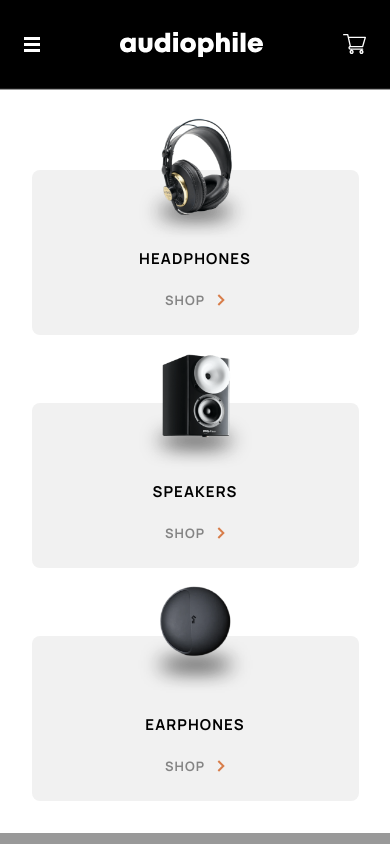
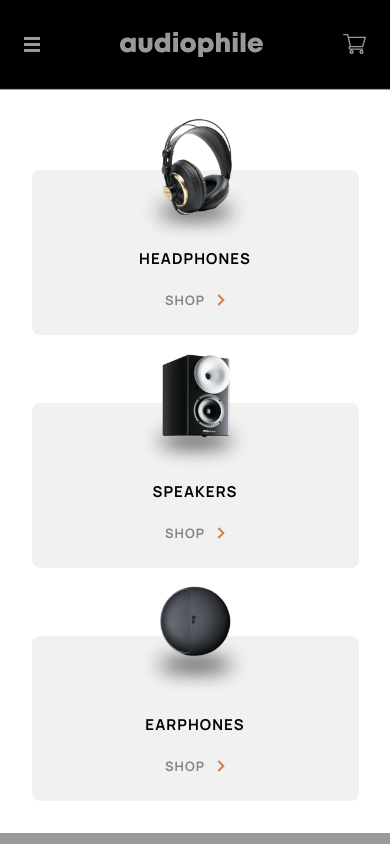
Before and after one commit to caarlosdamian/ecommerce-website, a React (Vite) app: page / in a window 390 px wide. Both pictures are taken after a click on the picture 32 px from the left and 44 px from the top of the page. Built offline with nearby package versions, Linux system fonts and the light colour scheme.

Commit message:
feat(components): added modal component

```diff
--- a/src/components/menu/Menu.tsx
+++ b/src/components/menu/Menu.tsx
@@ -1,5 +1,6 @@
 import { categories } from '../../constants';
 import { CategoryCard } from '../shared/categoryCard/CategoryCard';
+import { Modal } from '../shared/modal/Modal';
 
 interface Props {
   handleClosed: () => void;
@@ -7,8 +8,7 @@
 
 export const Menu = ({ handleClosed }: Props) => {
   return (
-    <div className="fixed top-0 left-0 w-full h-full">
-      <div className="flex flex-col gap-[68px] bg-customWhite absolute top-[90px] left-0 max-h-[750px] w-full px-6 pt-20 pb-8 items-center z-20 sm:h-[340px] sm:flex-row sm:gap-[10px] sm:justify-center">
+    <Modal.ModalBody className="flex flex-col gap-[68px] items-center sm:flex-row sm:gap-[10px] sm:justify-center px-6 pt-20 pb-8 top-[90px] left-0 z-20 max-h-[750px]  w-full sm:h-[340px] ">
       {categories.map((item) => (
         <CategoryCard
           key={item.id}
@@ -18,13 +18,6 @@
           action={handleClosed}
         />
       ))}
-      </div>
-      <div
-        className="bg-customBlack absolute top-[89px] left-0 bg-opacity-40 h-full w-full z-10"
-        onClick={handleClosed}
-      >
-        overlay
-      </div>
-    </div>
+    </Modal.ModalBody>
   );
 };
--- a/src/components/shared/header/Header.tsx
+++ b/src/components/shared/header/Header.tsx
@@ -2,18 +2,21 @@
 import { cart, hamburger, logo } from '../../../assets';
 import { headerLinks } from '../../../constants';
 import { useIntl } from 'react-intl';
+import { useModalContext } from '../../../hooks/useModalContext';
+import { ModalActionTypes } from '../../../context/modal/modalActions';
 
-interface Props {
-  handleOpen: () => void;
-}
-
-export const Header = ({ handleOpen }: Props) => {
+export const Header = () => {
   const { formatMessage } = useIntl();
+  const { handleOpenModal} = useModalContext();
   return (
     <header className="bg-customBlack h-[89px] border-b border-customWhite sm:border-none border-opacity-[0.104] lg:h-[96px] sm:px-10">
       <section className="container mx-auto flex justify-between items-center h-full w-full px-6 gap-[42px] border-opacity-[0.104] sm:border-customWhite sm:border-b sm:border-opacity-20 md:px-0">
         <div className="lg:hidden">
-          <img src={hamburger} alt="hamburger" onClick={handleOpen} />
+          <img
+            src={hamburger}
+            alt="hamburger"
+            onClick={() => handleOpenModal(ModalActionTypes.OPEN_MENU)}
+          />
         </div>
         <div className="md:justify-start md:flex-1 lg:flex lg:items-center lg:gap-[198px]">
           <img
--- /dev/null
+++ b/src/components/shared/modal/Modal.tsx
@@ -0,0 +1,33 @@
+import { cn } from '../../../utils';
+import { PropsChildren } from '../../../types';
+import { useModalContext } from '../../../hooks/useModalContext';
+import { Menu } from '../../menu/Menu';
+
+const ModalContent = () => {
+  const { handleClosedModal, modalState } = useModalContext();
+  if (modalState.type === 'idle') return null;
+  if (modalState.type === 'menu')
+    return <Menu handleClosed={handleClosedModal} />;
+};
+
+export const Modal = () => {
+  return <ModalContent />;
+};
+
+interface Props extends PropsChildren {
+  className?: string;
+}
+
+const ModalBody = ({ children, className }: Props) => {
+  const { handleClosedModal } = useModalContext();
+  return (
+    <div
+      className="bg-customBlack bg-opacity-40 w-full h-full fixed top-0 left-0"
+      onClick={handleClosedModal}
+    >
+      <div className={cn('bg-customWhite absolute', className)}>{children}</div>
+    </div>
+  );
+};
+
+Modal.ModalBody = ModalBody;
--- /dev/null
+++ b/src/context/modal/modalActions.ts
@@ -0,0 +1,4 @@
+export enum ModalActionTypes {
+  CLOSE_MODAL = 'CLOSE_MODAL',
+  OPEN_MENU = 'OPEN_MENU'
+}
--- /dev/null
+++ b/src/context/modal/modalContext.tsx
@@ -0,0 +1,37 @@
+import { createContext, useReducer, useState } from 'react';
+import { ModalContextInitialState, PropsChildren } from '../../types';
+import { modalReducer } from './modalReducer';
+import { ModalActionTypes } from './modalActions';
+
+const initialState: ModalContextInitialState = {
+  type: 'idle',
+};
+
+export const ModalContext = createContext({});
+
+export const ModalContextProvider = ({ children }: PropsChildren) => {
+  const [Probando, setProbando] = useState(false);
+  const [modalState, modalDispatch] = useReducer(modalReducer, initialState);
+
+  const handleClosedModal = () => {
+    modalDispatch({ type: ModalActionTypes.CLOSE_MODAL });
+  };
+
+  const handleOpenModal = (type: ModalActionTypes) => {
+    modalDispatch({ type });
+  };
+
+  return (
+    <ModalContext.Provider
+      value={{
+        handleClosedModal,
+        modalState,
+        handleOpenModal,
+        Probando,
+        setProbando,
+      }}
+    >
+      {children}
+    </ModalContext.Provider>
+  );
+};
--- /dev/null
+++ b/src/context/modal/modalReducer.ts
@@ -0,0 +1,19 @@
+import { ModalActionTypes } from './modalActions';
+
+export const modalReducer = (
+  state = { type: 'idle' },
+  action: { type: string }
+) => {
+  switch (action.type) {
+    case ModalActionTypes.CLOSE_MODAL:
+      return {
+        type: 'idle',
+      };
+    case ModalActionTypes.OPEN_MENU:
+      return {
+        type: 'menu',
+      };
+    default:
+      return state;
+  }
+};
--- /dev/null
+++ b/src/hooks/useModalContext.ts
@@ -0,0 +1,18 @@
+import { useContext } from 'react';
+import { ModalContext } from '../context/modal/modalContext';
+import { ModalContextInitialState } from '../types';
+import { ModalActionTypes } from '../context/modal/modalActions';
+
+interface ModalContextHookReturnType {
+  handleClosedModal: () => void;
+  modalState: ModalContextInitialState;
+  handleOpenModal: (type: ModalActionTypes) => void;
+}
+
+export const useModalContext = ():ModalContextHookReturnType => {
+  const context = useContext(ModalContext);
+  if (!context) {
+    throw new Error('Context should be used only under context provider');
+  }
+  return context as ModalContextHookReturnType;
+};
--- a/src/pages/root/Root.tsx
+++ b/src/pages/root/Root.tsx
@@ -1,25 +1,15 @@
 import { Outlet } from 'react-router-dom';
 import { Footer, Header } from '../../components';
-import { Menu } from '../../components/menu/Menu';
-import { useState } from 'react';
+import { Modal } from '../../components/shared/modal/Modal';
 
 export const Root = () => {
-  const [menuOpen, setMenuOpen] = useState(false);
-
-  const handleClosed = () => {
-    setMenuOpen(() => false);
-  };
-  const handleOpen = () => {
-    setMenuOpen(() => true);
-  };
-
   return (
     <section className="">
-      <Header handleOpen={handleOpen} />
+      <Header />
+      <Modal />
       {/* TODO: THIS CONTAINER WILL BE INCHARGE OF CONTAININT ELEMENTS */}
       <section className="">
         <main className="container mx-auto">
-          {menuOpen && <Menu handleClosed={handleClosed} />}
           <Outlet />
         </main>
       </section>
--- a/src/types/index.ts
+++ b/src/types/index.ts
@@ -1,3 +1,5 @@
+import { ReactNode } from "react";
+
 export interface BtnVariantsI {
   LINK: string;
   PRIMARY: string;
@@ -51,3 +53,10 @@
 export interface messagesI {
   en: { [key: string]: string };
 }
+
+export interface PropsChildren {
+  children: ReactNode
+}
+export interface ModalContextInitialState  {
+type: 'idle' | 'cart' | 'menu' | 'order',
+}
```
Also changed, not shown: src/main.tsx (+14 -12 lines), src/constants/index.ts (line endings or trailing spaces). Lines whose indentation alone changed are shown as unchanged.
